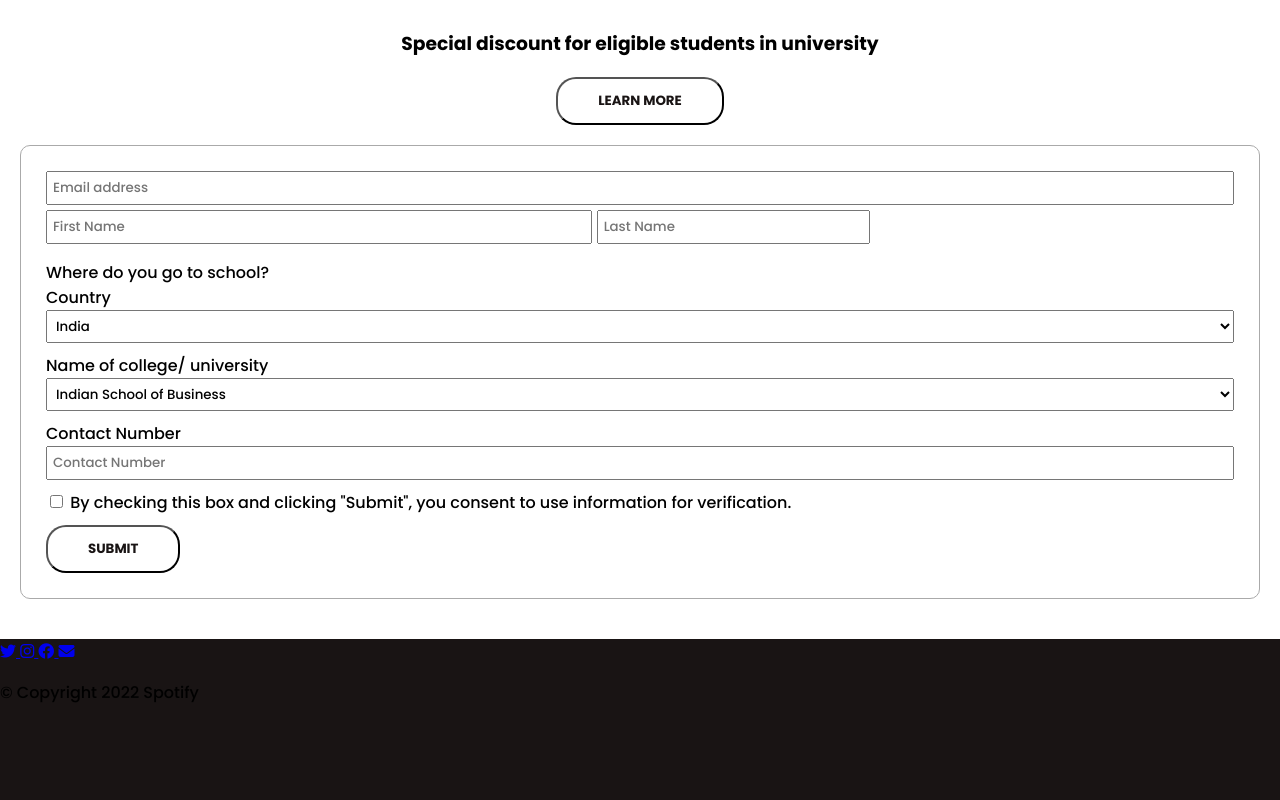
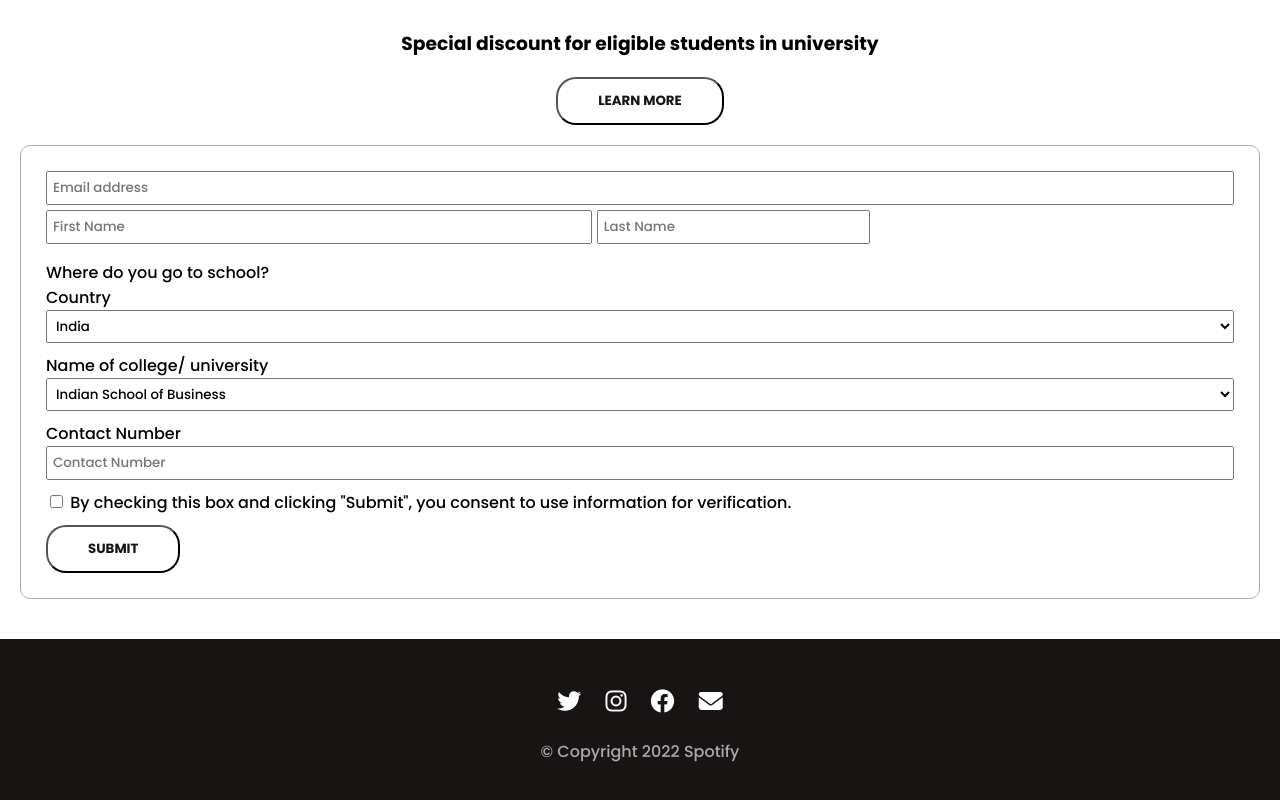
Before and after one commit to Yash-2125/html-css-project, a plain HTML site: page index.html in a window 1280 px wide. Shown: the part 1862-2662 px from the top of the page. Before the commit the page ends 2583 px from the top, so only its background shows below. Drawn offline with Linux system fonts and the light colour scheme.

Commit message:
practicle 6 complete

```diff
--- a/style.css
+++ b/style.css
@@ -295,3 +295,25 @@ table td {
 
     }
 }
+#contact{
+    text-align: center;
+    padding: 40px;
+    color:  rgb(255, 255, 255);
+
+  }
+
+  #contact a{
+    text-decoration: none;
+
+  }
+  #contact a i{
+    margin: 10px;
+    color: rgb(255, 255, 255);
+    font-size: 1.5rem;
+  }
+  #contact a i:hover {
+    color: rgb(30, 215, 96);
+  }
+  #contact p{
+    color:  rgb(170, 170, 170);
+  }
```
